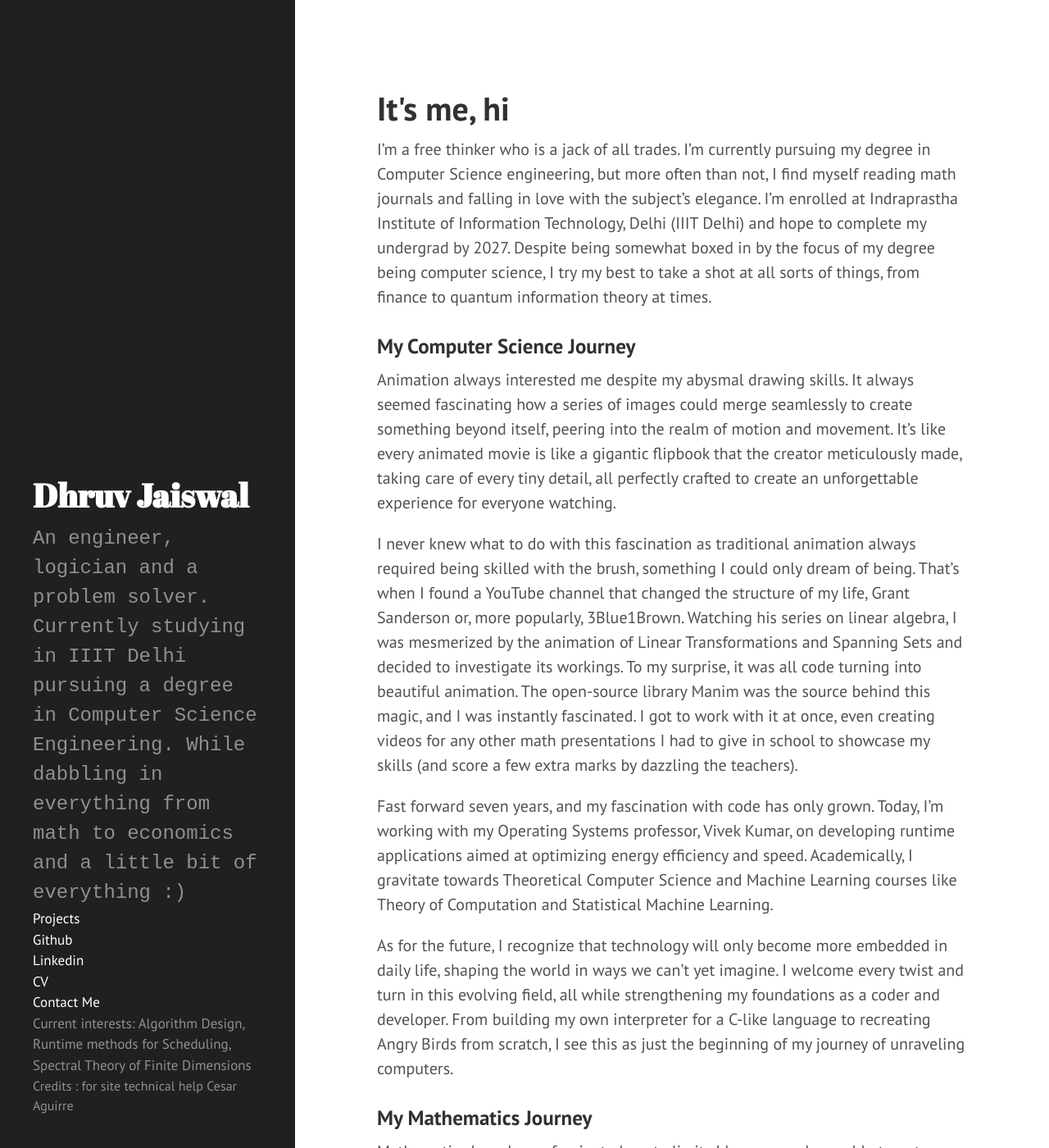
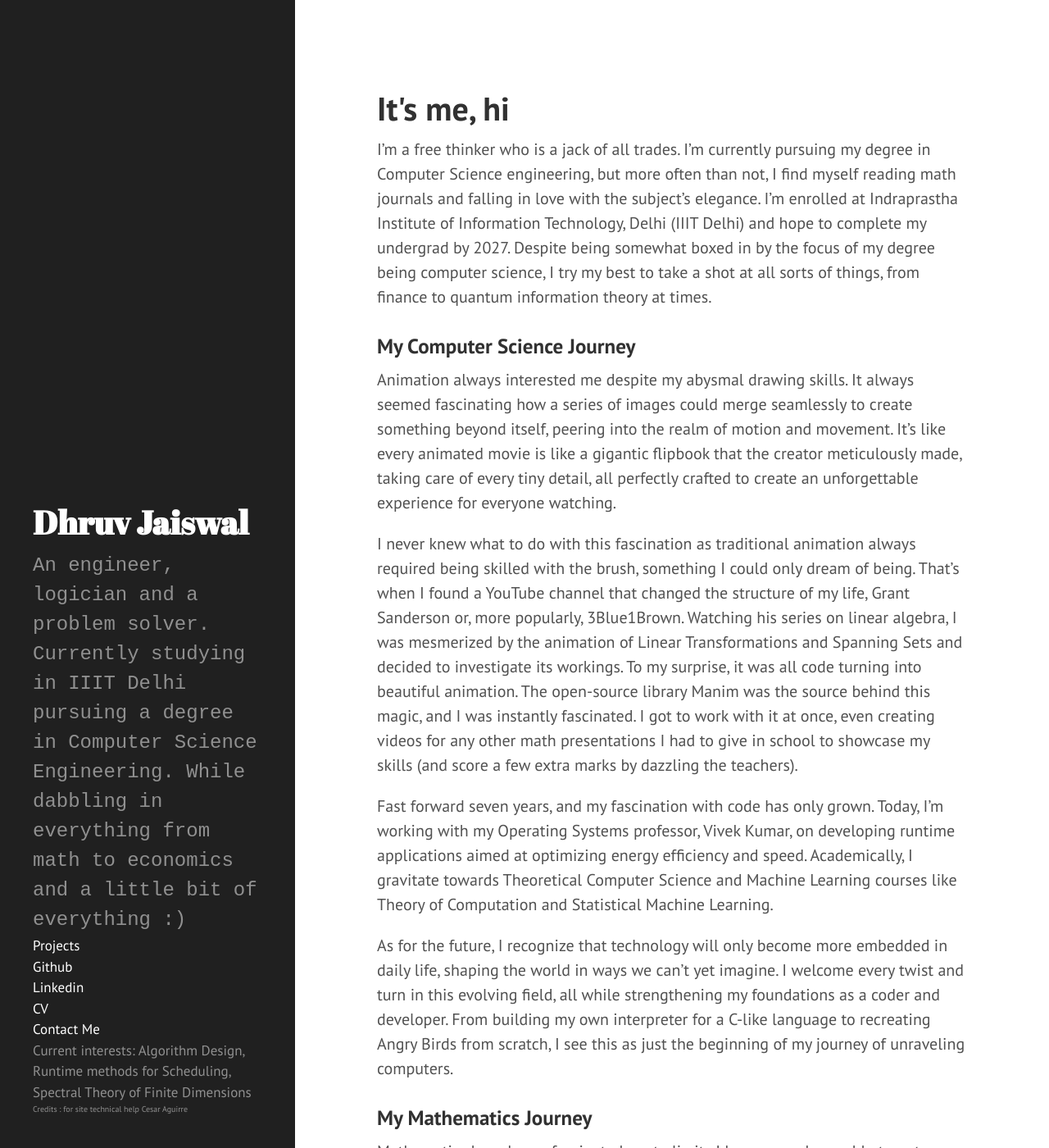
Before and after one commit to CobaltIII/CobaltIII.github.io, a Jekyll site: the page built from index.html, in a window 1280 px wide and 1400 px high. Shown: the whole window at 82% size. Built offline with Jekyll 4.4.1, drawn with Linux system fonts in a browser that asks for light colours; formulas are drawn with MathJax 3.

Commit message:
Update hyde.css

```diff
--- a/public/css/hyde.css
+++ b/public/css/hyde.css
@@ -103,7 +103,7 @@ a.sidebar-nav-item:focus {
 }
 
 .credits {
-    font-size: 0.8rem;
+    font-size: 0.5rem;
 }
 /* Sticky sidebar
  *
```
